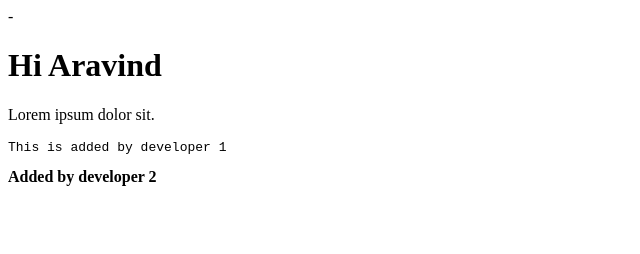
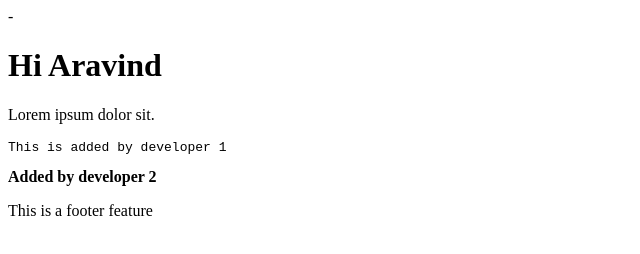
Before and after one commit to SAMUDRALAARAVIND/git-prt2, a plain HTML site: page index.html in a window 1280 px wide. Shown: the whole page, without its empty margins (0-640 px from the left). Drawn offline with Linux system fonts and the light colour scheme.

Commit message:
footer created by das

```diff
--- a/index.html
+++ b/index.html
@@ -11,5 +11,8 @@
     <p>Lorem ipsum dolor sit.</p>
     <pre>This is added by developer 1</pre>
     <b>Added by developer 2</b>
+    <footer>
+        <p>This is a footer feature</p>
+    </footer>
 </body>
 </html>
```
